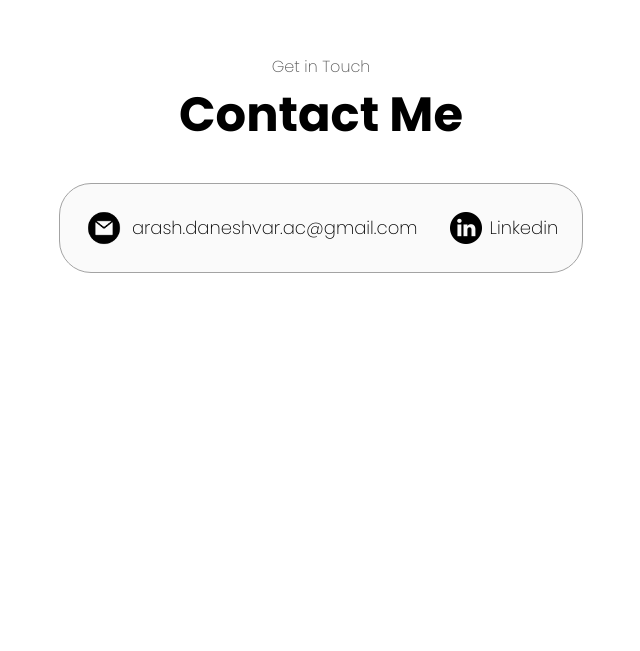
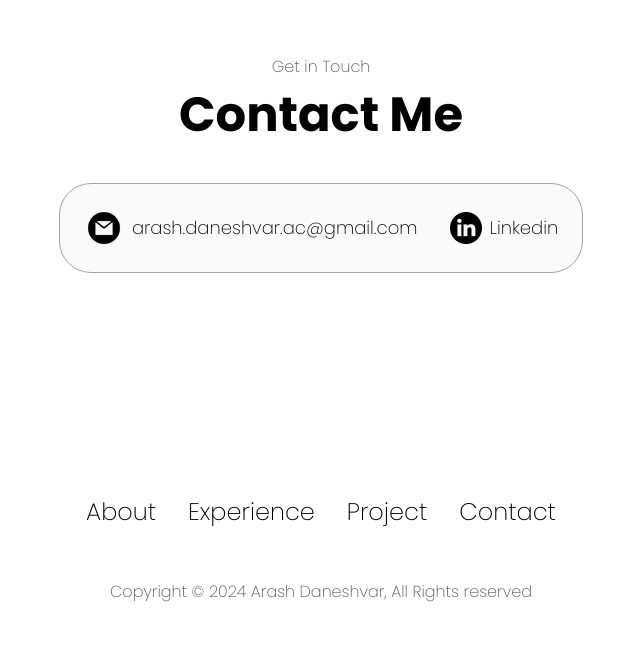
Before and after one commit to ArashDaneshvar/My-portfolio, a plain HTML site: page index.html in a window 1280 px wide. Shown: the part 3197-3848 px from the top of the page, without its empty margins (319-959 px from the left). Before the commit the page ends 3640 px from the top, so only its background shows below. Drawn offline with Linux system fonts and the light colour scheme.

Commit message:
add footer

```diff
--- a/index.html
+++ b/index.html
@@ -15,7 +15,7 @@
             <ul class="nav-links">
                 <li><a href="#about">About</a></li>
                 <li><a href="#experience">Experience</a></li>
-                <li><a href="#project">Project</a></li>
+                <li><a href="#projects">Project</a></li>
                 <li><a href="#contact">Contact</a></li>
             </ul>
         </div>
@@ -301,6 +301,19 @@
             onclick="location.href='./#contact'"
         />
     </section>
+    <footer>
+        <nav>
+            <div class="nav-links-container">
+                <ul class="nav-links">
+                    <li><a href="#about">About</a></li>
+                    <li><a href="#experience">Experience</a></li>
+                    <li><a href="#projects">Project</a></li>
+                    <li><a href="#contact">Contact</a></li>
+                </ul>
+            </div>
+        </nav>
+        <p>Copyright &#169; 2024 Arash Daneshvar, All Rights reserved</p>
+    </footer>
     <script src="script.js"></script>
 </body>
 </html>
--- a/style.css
+++ b/style.css
@@ -423,3 +423,13 @@ article .icon {
 .email-icon {
     height: 2.5rem;
 }
+
+/* FOOTER SECTION */
+
+footer {
+    height: 26vh;
+    margin: 0 1rem;
+}
+footer p {
+    text-align: center;
+}
```
